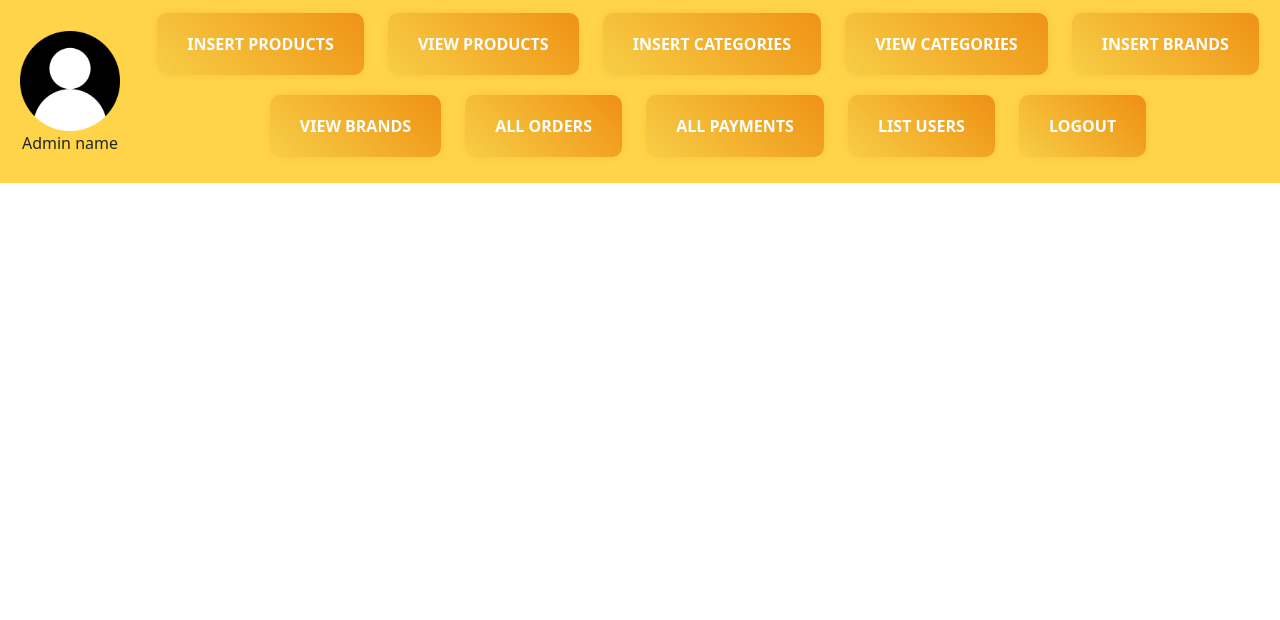
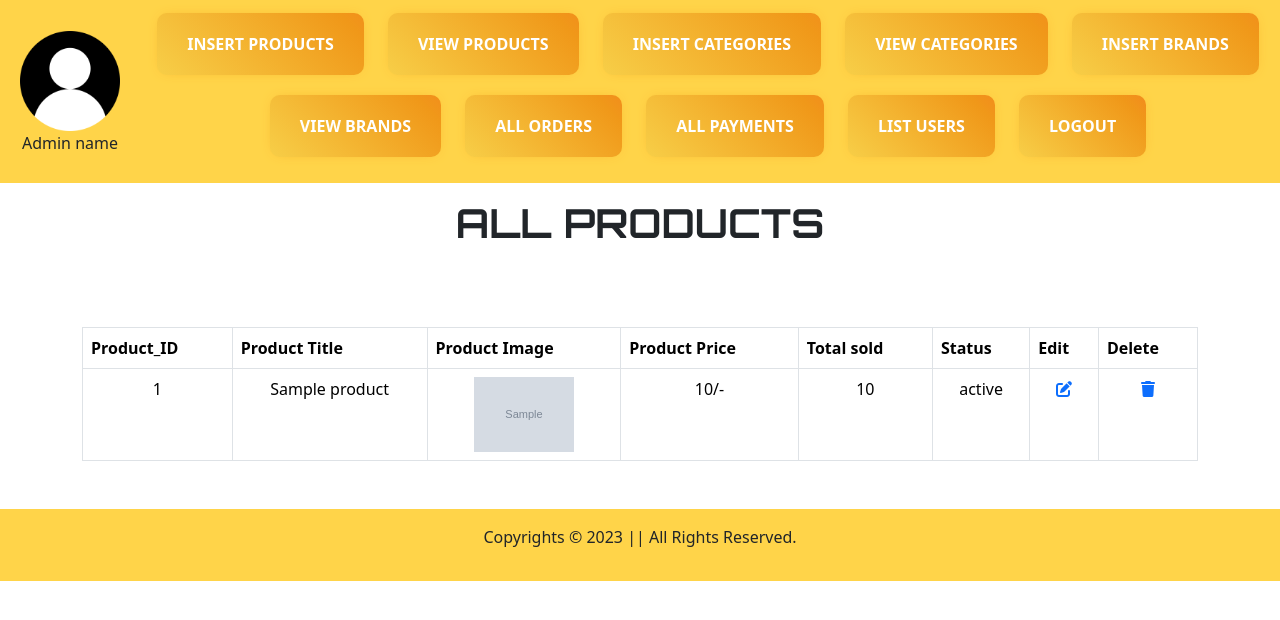
Before and after one commit to sashamadkaikar/Petstore-website, a PHP site: page /admin_area/index.php?view_products in a window 1280 px wide. Shown: the part 163-783 px from the top of the page. Run offline with PHP 8.4, Linux system fonts and the light colour scheme; tables that the repository leaves empty or names only in its code hold one stand-in row (values such as "Sample post"); grey boxes marked "Sample" are stand-in pictures.

Commit message:
modified 3

```diff
--- a/admin_area/index.php
+++ b/admin_area/index.php
@@ -1,3 +1,10 @@
+<!-- connect file  -->
+<?php
+ include('../includes/connect.php');
+ include('../functions/common_function.php');
+
+?>
+
 <!DOCTYPE html>
 <html lang="en">
 <head>
@@ -52,7 +59,7 @@
             </div>
             <div class="button text-center"style="background-color: #FFD449;">
               <button class="ad_button"><a href="insert_product.php" class="nav-link my-1 ">INSERT PRODUCTS</a></button>
-              <button class="ad_button"><a href="" class="nav-link my-1 ">VIEW PRODUCTS</a></button>
+              <button class="ad_button"><a href="index.php?view_products" class="nav-link my-1 ">VIEW PRODUCTS</a></button>
               <button class="ad_button"><a href="index.php?insert_category" class="nav-link my-1 ">INSERT CATEGORIES</a></button>
               <button class="ad_button"><a href="" class="nav-link my-1 ">VIEW CATEGORIES</a></button>
               <button class="ad_button"><a href="index.php?insert_brands" class="nav-link my-1">INSERT BRANDS</a></button>
@@ -76,6 +83,14 @@
             {
               include('insert_brands.php');
             }
+            if(isset($_GET['view_products']))
+            {
+              include('view_products.php');
+            }
+            if(isset($_GET['edit_products']))
+            {
+              include('edit_products.php');
+            }
           ?>
         </div>
 
@@ -89,9 +104,14 @@
             {
               include('insert_catcategory.php');
             }
+
           ?>
     </div>
     </div>
+    <?php
+ include('../includes/footer.php');
+
+?>
     <!-- bootstrap js link -->
     <script src="https://cdn.jsdelivr.net/npm/bootstrap@5.3.1/dist/js/bootstrap.bundle.min.js"
 integrity="sha384-HwwvtgBNo3bZJJLYd8oVXjrBZt8cqVSpeBNS5n7C8IVInixGAoxmnlMuBnhbgrkm"
--- /dev/null
+++ b/admin_area/view_products.php
@@ -0,0 +1,76 @@
+<!DOCTYPE html>
+<html lang="en">
+<head>
+    <meta charset="UTF-8">
+    <meta name="viewport" content="width=device-width, initial-scale=1.0">
+    <title>Document</title>
+    <style>
+        .product{
+              width:100px;
+        height:20%;
+        }
+
+    </style>
+</head>
+<body>
+   <h1 style="font-family:Orbitron;" class="text-center">ALL PRODUCTS</h1>
+<table class="table table-bordered mt-5">
+<thead>
+    <tr>
+      <th>Product_ID</th>
+      <th>Product Title</th>
+      <th>Product Image</th>
+      <th>Product Price</th>
+      <th>Total sold</th>
+      <th>Status</th>
+      <th>Edit</th>
+      <th>Delete</th>
+      <img src="" alt="">
+    </tr>
+</thead>
+<tbody>
+    <?php
+    $get_products="select * from `product`";
+    $result=mysqli_query($con,$get_products);
+    while($row=mysqli_fetch_assoc($result)){
+        $product_id=$row['prod_id'];
+        $product_title=$row['prod_title'];
+        $product_image=$row['prod_img1'];
+        $product_price=$row['prod_price'];
+        $status=$row['status'];
+        ?>
+
+       <tr class='text-center'>
+        <td><?php echo $product_id ?></td>
+        <td><?php echo $product_title ?></td>
+        <td><img class='product' src='./product_images/<?php echo $product_image ?>' /></td>
+        <td><?php echo $product_price ?>/-</td>
+        <td>
+            <?php
+            $get_count="select * from `orders_pending` where product_id=$product_id";
+            $result_query=mysqli_query($con,$get_count);
+            $total_q=0;
+            while($row_data=mysqli_fetch_assoc($result_query))
+            {
+                $quantity=$row_data['quantity'];
+                $total_q=$total_q+ $quantity;
+            }
+            //$row_count=mysqli_num_rows($result_query);
+            echo $total_q;
+
+            ?>
+        </td>
+        <td><?php echo $status ?></td>
+        <td><a href='index.php?edit_products=<?php echo $product_id?>'><i class='fa-solid fa-pen-to-square'></i></a></td>
+        <td><a href=''><i class='fa-solid fa-trash'></i></a></td>
+
+    </tr>
+<?php
+    }
+    ?>
+
+
+</tbody>
+</table>
+</body>
+</html>
```
Also changed, not shown: admin_area/edit_products.php (added, +73 -0 lines).
